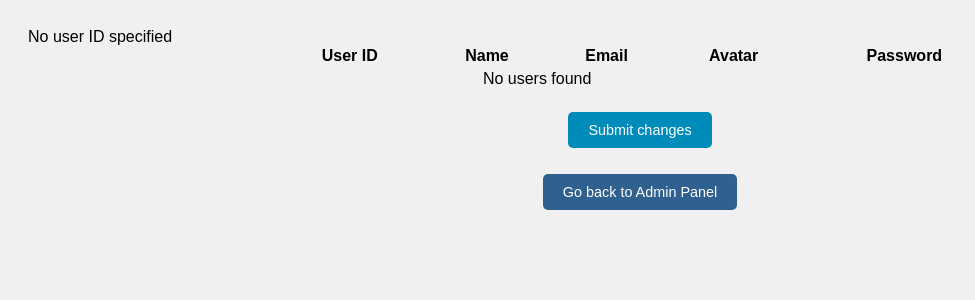
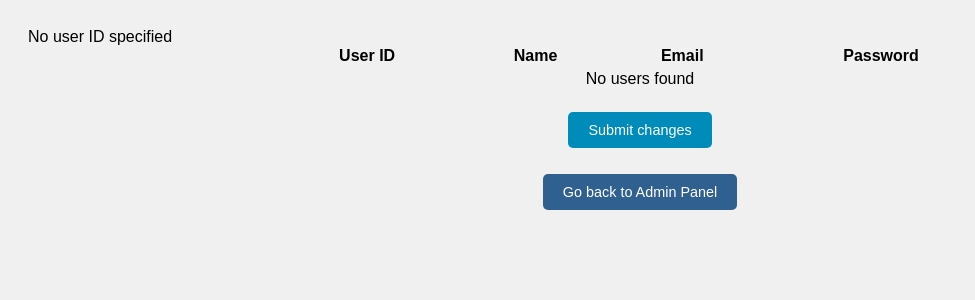
Before and after one commit to T-Raptor/School-Honeypot-Project, a PHP site: page /admin_actions/edit_user.php in a window 1280 px wide. Shown: the top 300 px of the page, without its empty margins (0-975 px from the left). Run offline with PHP 8.4, Linux system fonts and the light colour scheme; the visitor is signed in with stand-in values (Sample User, id 1); data that the repository does not hold is empty.

Commit message:
changes users to users_list and removed avatar edit for admin

```diff
--- a/admin_actions/edit_user.php
+++ b/admin_actions/edit_user.php
@@ -87,7 +87,7 @@ if ($_SERVER["REQUEST_METHOD"] == "POST") {
                     <th>User ID</th>
                     <th><label for="name">Name</label></th>
                     <th><label for="email">Email</label></th>
-                    <th><label for="avatar">Avatar</label</th>
+                    <!--<th><label for="avatar">Avatar</label</th>-->
                     <th><label for="password">Password</label></th>
                 </tr>
         </thead>
@@ -101,7 +101,7 @@ if ($_SERVER["REQUEST_METHOD"] == "POST") {
                         <td><input type='text' name='id' value='" . $_GET['id'] . "' readonly></td>
                         <td><input form='editForm' type='text' id='name' name='name' required value='" . $row["name"] . "'></td>
                         <td><input form='editForm' type='email' id='email' name='email' required value='" . $row["email"] . "'></td>
-                        <td><input form='editForm' type='file' id='avatar' name='avatar'></td>
+                        <!--<td><input form='editForm' type='file' id='avatar' name='avatar'></td>-->
                         <td><input form='editForm' type='password' id='password' name='password' required></td>
                     </tr>";
                 $firstRow = false;
--- a/register.php
+++ b/register.php
@@ -23,7 +23,7 @@ if ($_SERVER["REQUEST_METHOD"] == "POST") {
         $avatar = $_POST['img_url'];
     }
 
-    $sql = "INSERT INTO users (name, email, password, avatar) VALUES ('$name', '$email', '$hashed_password', '$avatar')";
+    $sql = "INSERT INTO users_list (name, email, password, avatar) VALUES ('$name', '$email', '$hashed_password', '$avatar')";
 
     if ($conn->query($sql) === TRUE) {
         # ? V
```
